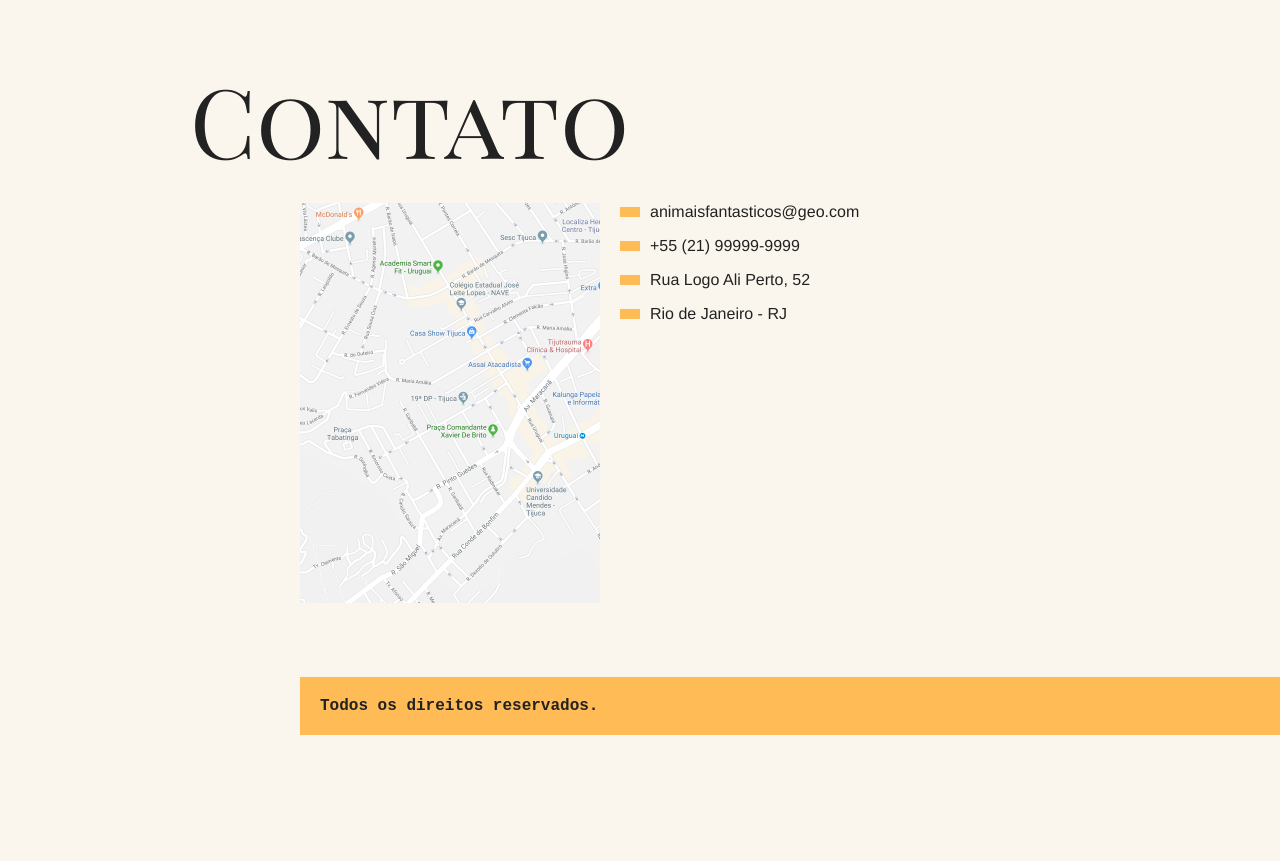
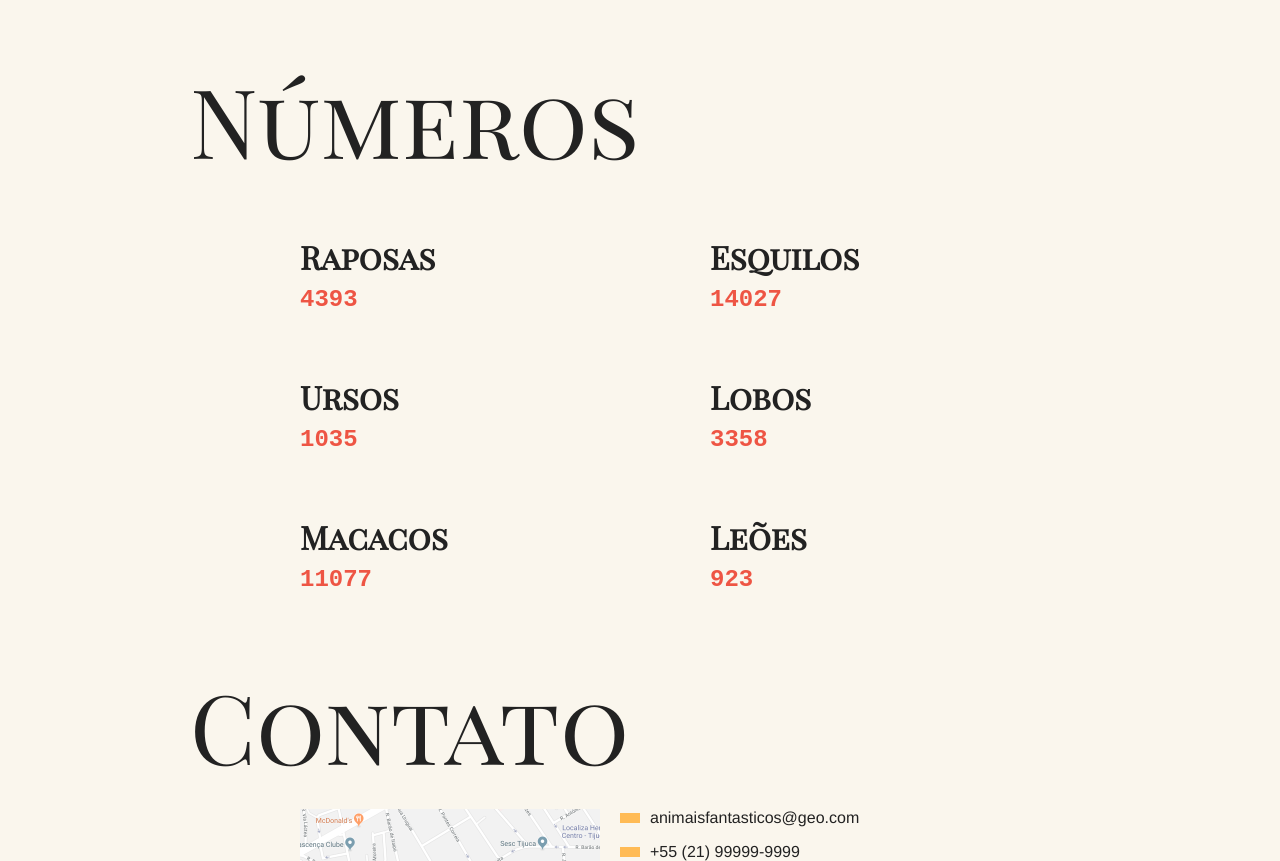
Before and after one commit to GabrielGhiaroni/lpAnimaisFantasticos, a plain HTML site: page index.html in a window 1280 px wide. Shown: the part 1220-2081 px from the top of the page. Before the commit the page ends 1987 px from the top, so only its background shows below. Drawn offline with Linux system fonts and the light colour scheme.

Commit message:
criacao section numeros animais

```diff
--- /dev/null
+++ b/css/numeros.css
@@ -0,0 +1,25 @@
+.numeros-grid {
+    display: grid;
+    grid-template-columns: 1fr 1fr;
+    grid-column: 2/4;
+    gap: 30px;
+}
+
+.numeros-grid h3 {
+    font-family: 'Playfair Display SC';
+    font-size: 2rem;
+    margin-bottom: .5rem;
+}
+
+.numeros-grid span {
+    font-family: 'IBM Plex Mono', monospace;
+    font-weight: bold;
+    font-size: 1.5rem;
+    color: #E54;
+}
+
+@media(max-width: 700px) {
+    .numeros-grid {
+        grid-column: 1;
+    }
+}
--- a/css/style.css
+++ b/css/style.css
@@ -3,3 +3,4 @@
 @import 'tooltip.css';
 @import 'dropdown-menu.css';
 @import 'menu-mobile.css';
+@import 'numeros.css';
--- a/index.html
+++ b/index.html
@@ -212,6 +212,37 @@
                     felídeos.</dd>
             </dl>
         </section>
+
+        <section class="grid-section numeros" data-anime="scroll">
+            <h1 class="titulo">Números</h1>
+            <div class="numeros-grid">
+                <div class="numero-animal">
+                    <h3>Raposas</h3>
+                    <span data-numero>4393</span>
+                </div>
+                <div class="numero-animal">
+                    <h3>Esquilos</h3>
+                    <span data-numero>14027</span>
+                </div>
+                <div class="numero-animal">
+                    <h3>Ursos</h3>
+                    <span data-numero>1035</span>
+                </div>
+                <div class="numero-animal">
+                    <h3>Lobos</h3>
+                    <span data-numero>3358</span>
+                </div>
+                <div class="numero-animal">
+                    <h3>Macacos</h3>
+                    <span data-numero>11077</span>
+                </div>
+                <div class="numero-animal">
+                    <h3>Leões</h3>
+                    <span data-numero>923</span>
+                </div>
+            </div>
+        </section>
+
         <section class="grid-section contato" data-anime="scroll" id="contato">
             <h2 class="titulo">Contato</h2>
             <div class="mapa" data-tooltip aria-label="Endereço próximo ao estacionamento.">
--- a/js/modules/menu-mobile.js
+++ b/js/modules/menu-mobile.js
@@ -19,6 +19,5 @@
             menuMobile.classList.remove('active');
             btn.classList.remove('active');
         };
-
     };
 };
--- /dev/null
+++ b/js/modules/numeros.js
@@ -0,0 +1,36 @@
+export default function initNumeros() {
+
+    function animaNumeros() {
+        const numeros = document.querySelectorAll('[data-numero]');
+
+        numeros.forEach(numero => {
+            const total = +numero.innerText;
+            const incremento = Math.floor(total / 100);
+
+            let start = 0;
+            const timer = setInterval(() => {
+                start = start + incremento;
+                numero.innerText = start;
+                if (start > total) {
+                    numero.innerText = total;
+                    clearInterval(timer);
+                };
+            }, 25 * Math.random());
+        });
+    };
+
+    const observeTarget = document.querySelector('.numeros');
+
+    const observer = new MutationObserver(handleMutation);
+
+    observer.observe(observeTarget, {
+        attributes: true
+    });
+
+    function handleMutation(mutation) {
+        if (mutation[0].target.classList.contains('scroll-animation')) {
+            animaNumeros();
+            observer.disconnect();
+        };
+    };
+};
--- a/js/script.js
+++ b/js/script.js
@@ -6,6 +6,7 @@
 import initTooltip from './modules/tooltip.js';
 import initDropdownMenu from './modules/dropdown-menu.js';
 import initMenuMobile from './modules/menu-mobile.js';
+import initNumeros from './modules/numeros.js';
 
 navListaAnimais();
 scrollSmooth();
@@ -15,3 +16,4 @@
 initTooltip();
 initDropdownMenu();
 initMenuMobile();
+initNumeros();
```
